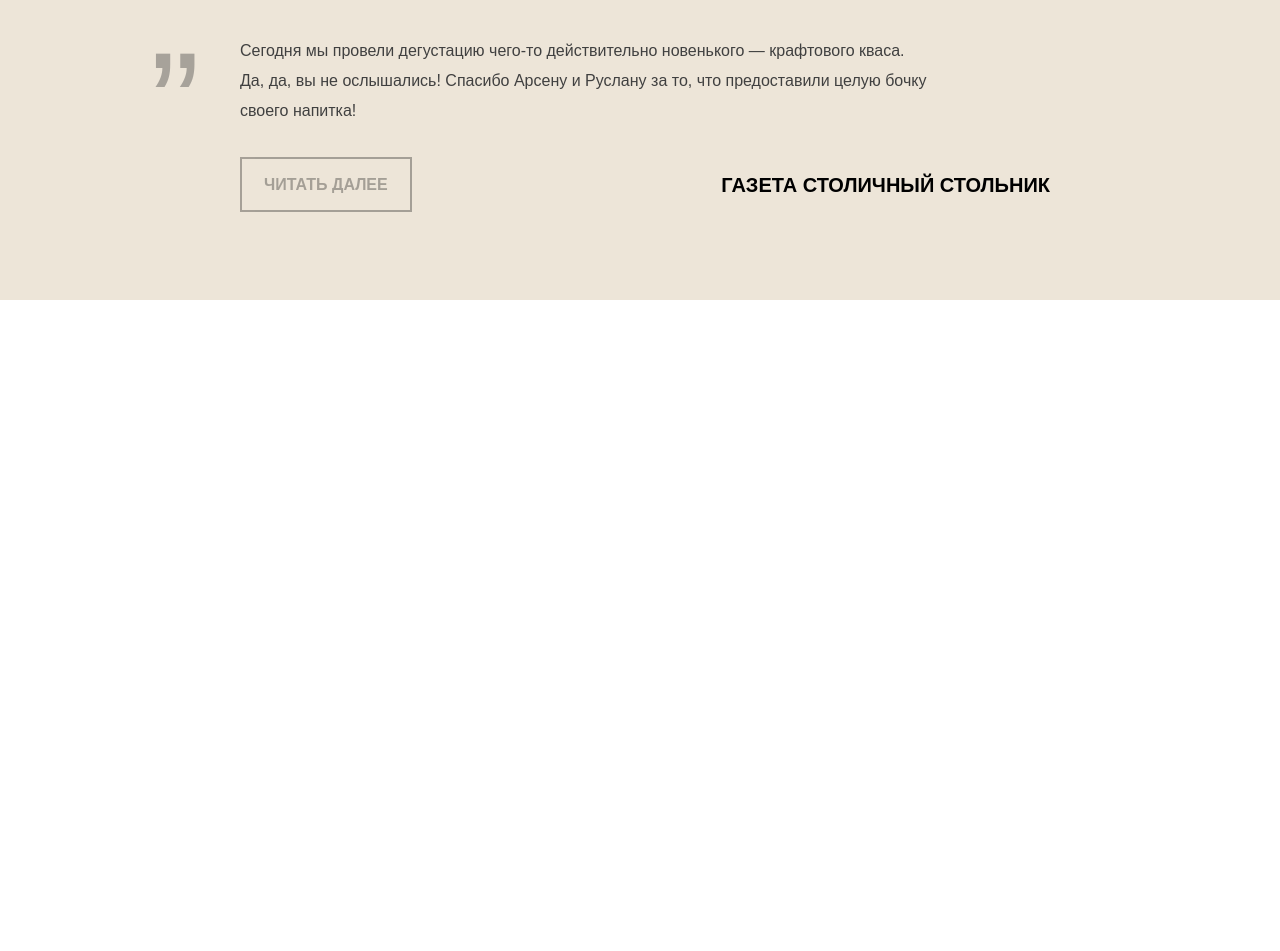
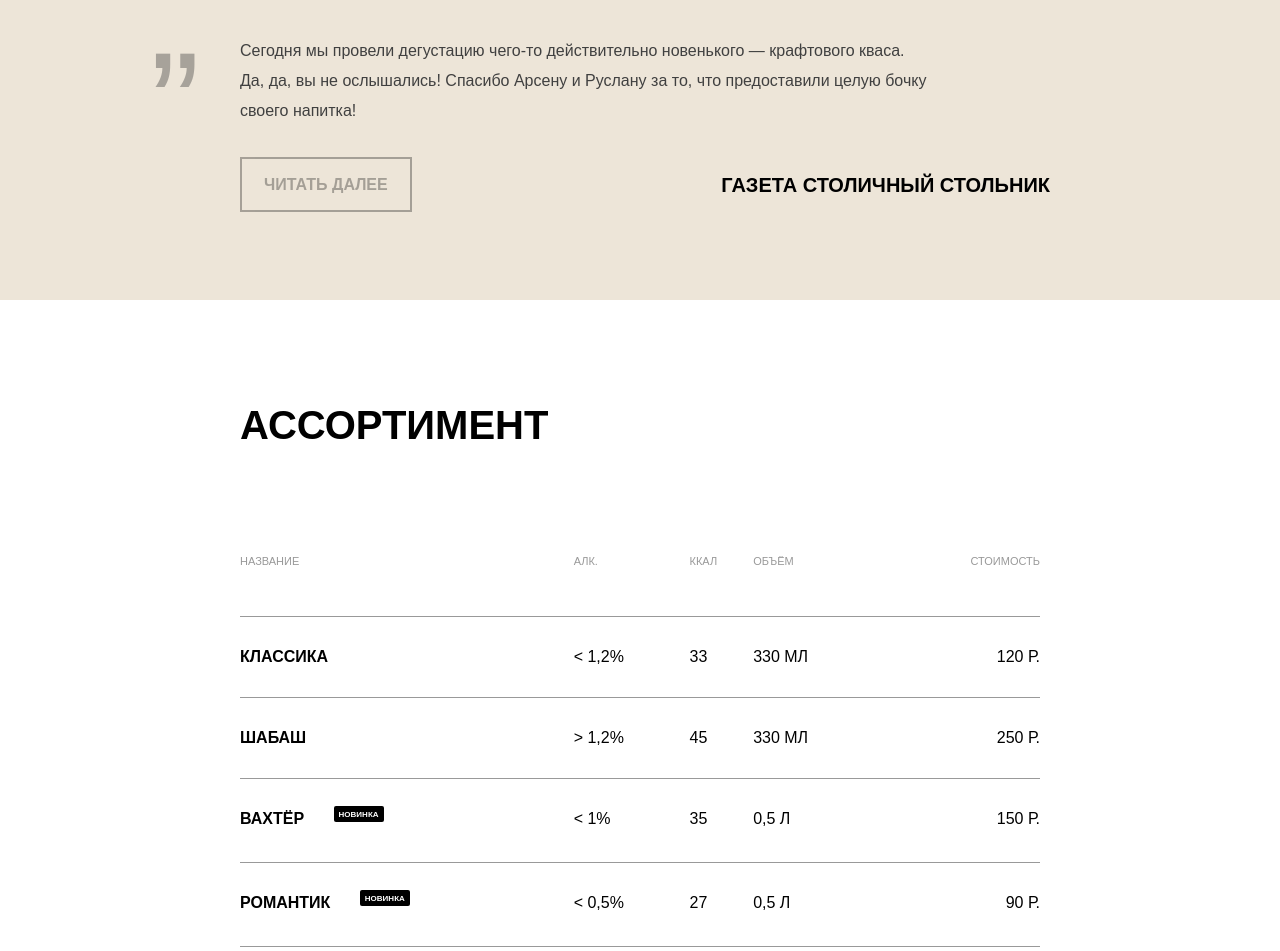
Before and after one commit to alexerem/education-develop-html-css, a plain HTML site: page htmlacademy.ru (site: "Кваст")/index.html in a window 1280 px wide. Shown: the part 3001-3952 px from the top of the page. Before the commit the page ends 3301 px from the top, so only its background shows below. Drawn offline with nearby package versions, Linux system fonts and the light colour scheme.

Commit message:
add layout section 5

```diff
--- a/htmlacademy.ru (site: "Кваст")/css/style.css
+++ b/htmlacademy.ru (site: "Кваст")/css/style.css
@@ -379,3 +379,54 @@ h3 {
   display: inline;
   right: 0;
 }
+
+.price h2 {
+  margin: 95px 0 90px;
+}
+
+.table-price {
+  width: 100%;
+  margin-bottom: 90px;
+  text-transform: uppercase;
+}
+
+.table-price td {
+  border-bottom: 1px solid #999999;
+  border-top: 1px solid #999999;
+  padding: 25px 0;
+}
+
+.table-price th {
+  font-size: 11px;
+  line-height: 30px;
+  font-weight: normal;
+  color: #999999;
+  padding-bottom: 40px;
+  text-align: left;
+}
+
+.table-price tr td:nth-child(1) {
+  font-size: 16px;
+  line-height: 30px;
+  color: #000000;
+  font-weight: bold;
+  text-transform: uppercase;
+}
+
+.table-price sup {
+  font-size: 8px;
+  line-height: 30px;
+  color: #ffffff;
+  font-weight: bold;
+  padding: 4px 5px 3px 5px;
+  border-radius: 2px;
+  background-color: #000;
+  position: relative;
+  right: -25px;
+  top: -7px;
+}
+
+.table-price tr td:nth-child(5),
+.table-price tr th:nth-child(5) {
+  text-align: right;
+}
--- a/htmlacademy.ru (site: "Кваст")/index.html
+++ b/htmlacademy.ru (site: "Кваст")/index.html
@@ -162,7 +162,6 @@
     </div>
   </section>
 
-
   <section class="otzivi">
     <div class="container">
       <h2>Пресса о нас</h2>
@@ -176,8 +175,8 @@
     </div>
   </section>
 
-  <!--
-  <div class="price">
+  <section class="price">
+    <div class="container">
       <h2>Ассортимент</h2>
       <table class="table-price">
         <tr>
@@ -217,8 +216,9 @@
         </tr>
       </table>
     </div>
+  </section>
 
-
+  <!--
   <div class="form-feedback">
     <h2>Заказать</h2>
     <p>Не ждите пока нас отрекламируют, как Вятский квас, и мы поднимем цены! Закажите настоящий крафтовый квас сейчас.
```
Lines whose indentation alone changed are shown as unchanged.
